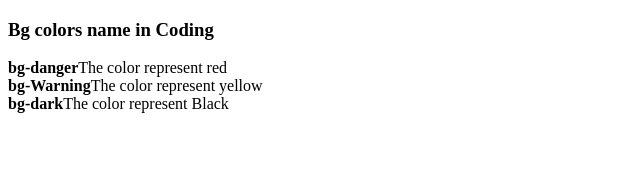
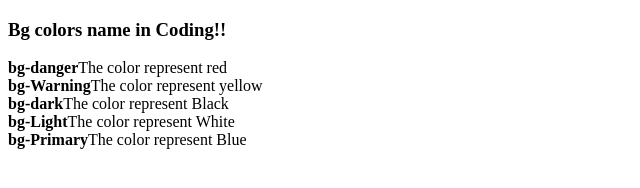
Before and after one commit to anasJafer/MyGitProgram2, a plain HTML site: page index.html in a window 1280 px wide. Shown: the whole page, without its empty margins (0-640 px from the left). Drawn offline with Linux system fonts and the light colour scheme.

Commit message:
Added Features

```diff
--- a/index.html
+++ b/index.html
@@ -3,14 +3,16 @@
 <head>
     <meta charset="UTF-8">
     <meta name="viewport" content="width=device-width, initial-scale=1.0">
-    <title>colors!!!</title>
+    <title>colors</title>
 </head>
 <body>
 
-    <h3>Bg colors name in Coding</h3>
+    <h3>Bg colors name in Coding!!</h3>
     <strong>bg-danger</strong>The color represent red </br>
     <strong>bg-Warning</strong>The color represent yellow </br>
     <strong>bg-dark</strong>The color represent Black</br>
+    <strong>bg-Light</strong>The color represent White </br>
+    <strong>bg-Primary</strong>The color represent Blue </br>
 
 
 </body>
```
